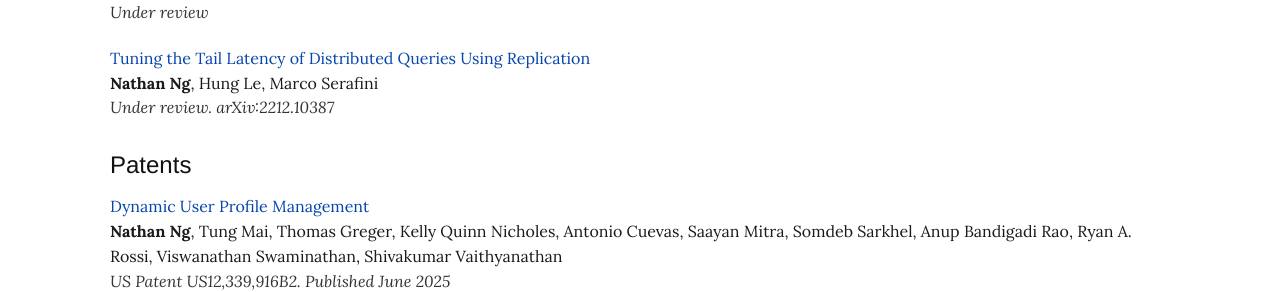
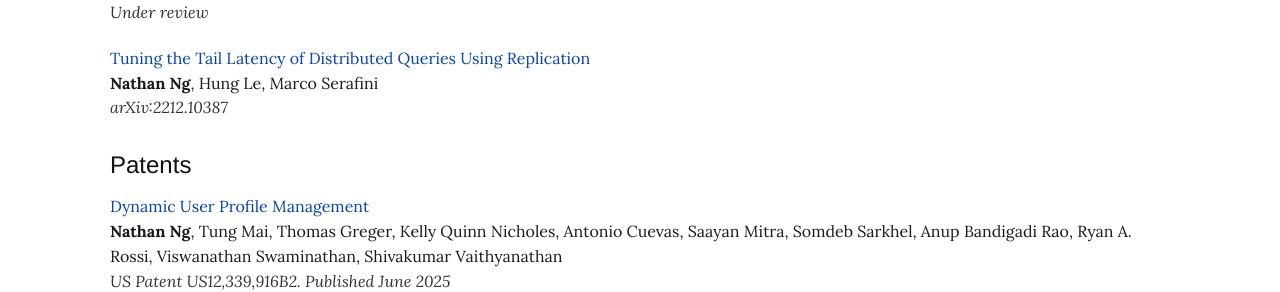
Before and after one commit to khngnathan/personal-website, a Jekyll site: the page built from publications.html, in a window 1280 px wide. Shown: the part 1137-1429 px from the top of the page. Built offline with Jekyll 4.4.1, drawn with Linux system fonts in a browser that asks for light colours.

Commit message:
Publications: show only the arXiv ID for the Tuning the Tail Latency preprint

```diff
--- a/publications.html
+++ b/publications.html
@@ -65,7 +65,7 @@ active: publications
     <li>
       <span class="ptitle"><a href="https://arxiv.org/abs/2212.10387">Tuning the Tail Latency of Distributed Queries Using Replication</a></span>
       <span class="pauthors"><b>Nathan Ng</b>, Hung Le, Marco Serafini</span>
-      <span class="pvenue">Under review. arXiv:2212.10387</span>
+      <span class="pvenue">arXiv:2212.10387</span>
     </li>
   </ul>
 </section>
```
